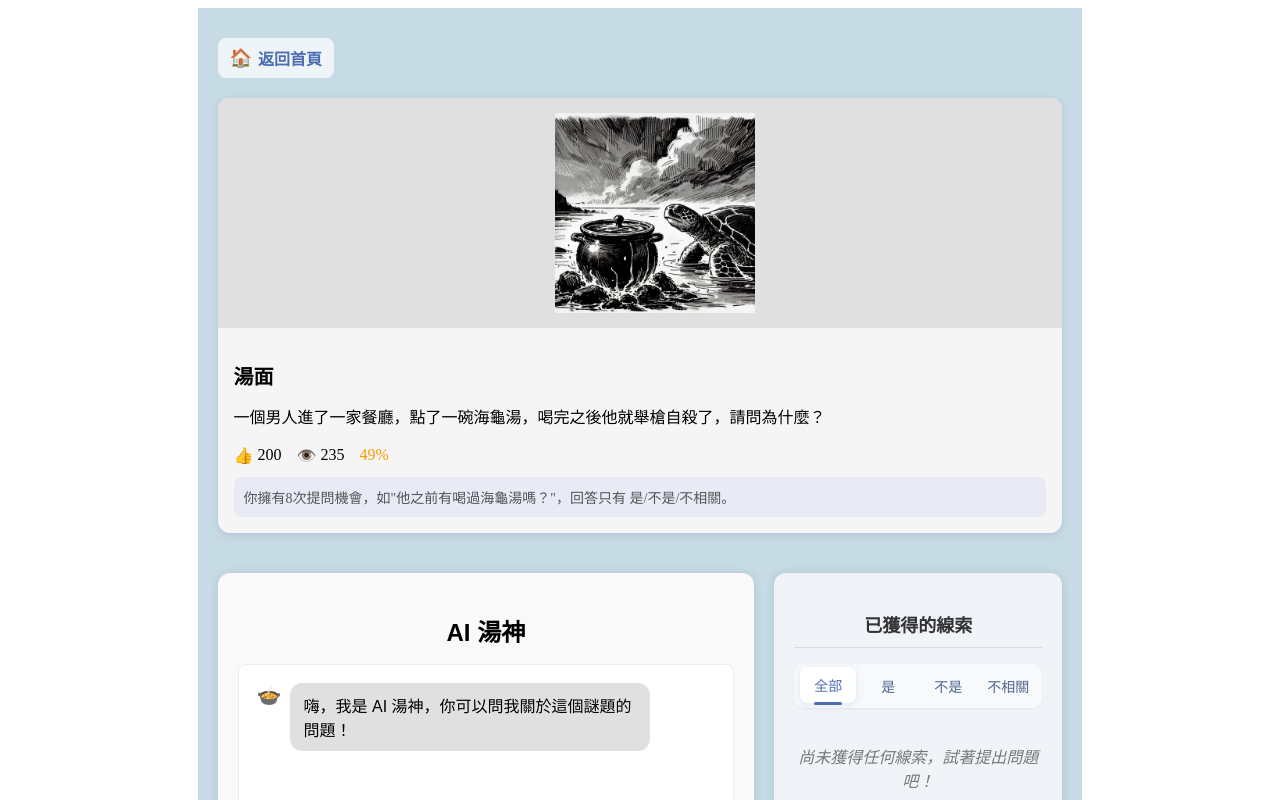
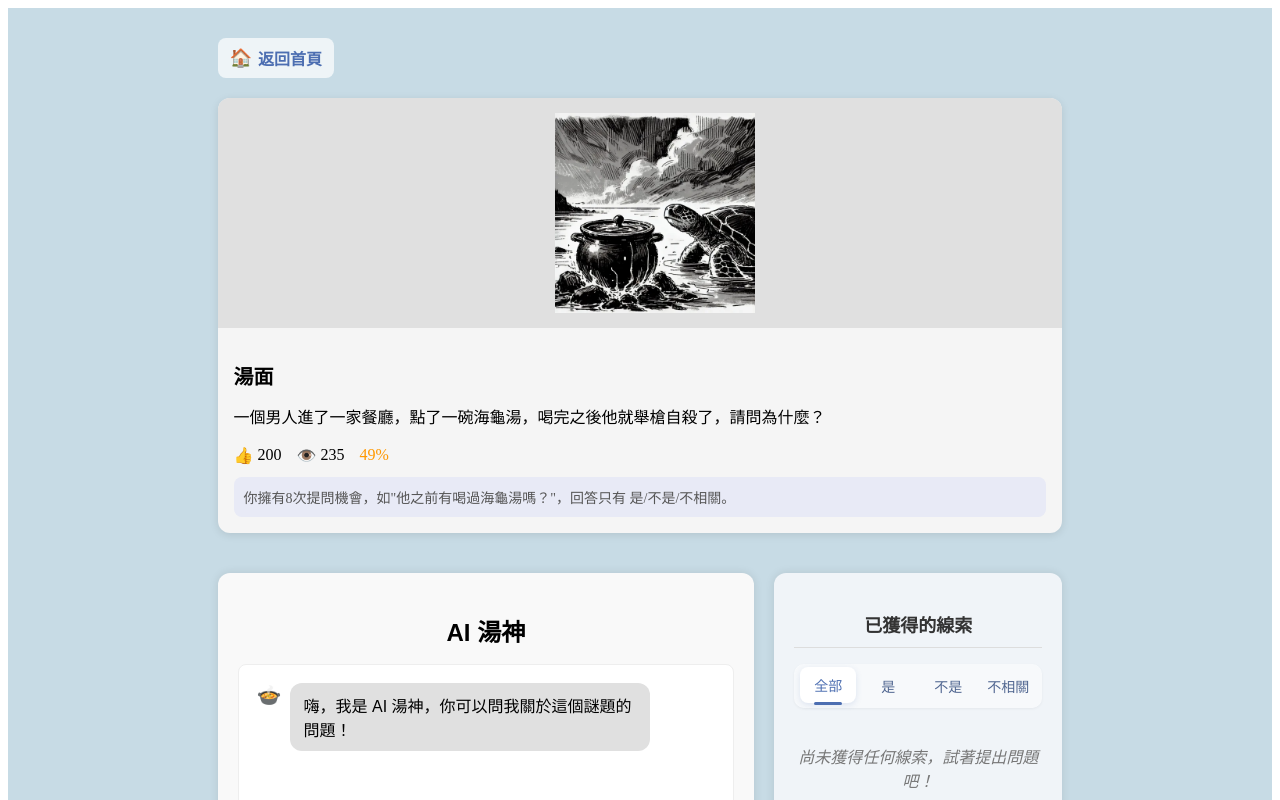
Before and after one commit to frank931023/turtle_soup, a Vue app in the folder frontend/: page /game in a window 1280 px wide. Shown: the top 800 px of the page. Built offline with nearby package versions, Linux system fonts and the light colour scheme.

Commit message:
fix the game page

```diff
--- a/frontend/src/views/game/index.vue
+++ b/frontend/src/views/game/index.vue
@@ -1,5 +1,5 @@
 <template>
-
+  <div class="page-background">
     <div class="game-container">
       <!-- 頂部導航 -->
       <div class="game-header">
@@ -117,6 +117,7 @@
         </div>
       </div>
     </div>
+  </div>
 </template>
 
 <script setup>
@@ -214,18 +215,28 @@ onUnmounted(() => {
 </script>
 
 <style scoped>
+/* 添加全屏背景 */
+.page-background {
+  width: 100%;
+  min-height: 100vh;
+  background-color: #C7DBE5;
+  display: flex;
+  justify-content: center;
+  padding: 0;
+  margin: 0;
+  box-sizing: border-box;
+}
+
 /* 容器布局 */
 .game-container {
   max-width: 1200px;
-  width: 70%; /* 修改為70%寬度 */
-  margin: 0 auto;
+  width: 70%;
   padding: 20px;
-  background-color: #C7DBE5;
   display: flex;
   flex-direction: column;
   align-items: center;
-  min-height: 100vh;
   box-sizing: border-box;
+  background-color: transparent; /* 移除此處的背景色 */
 }
 
 .content-wrapper {
```
Lines whose indentation alone changed are shown as unchanged.
